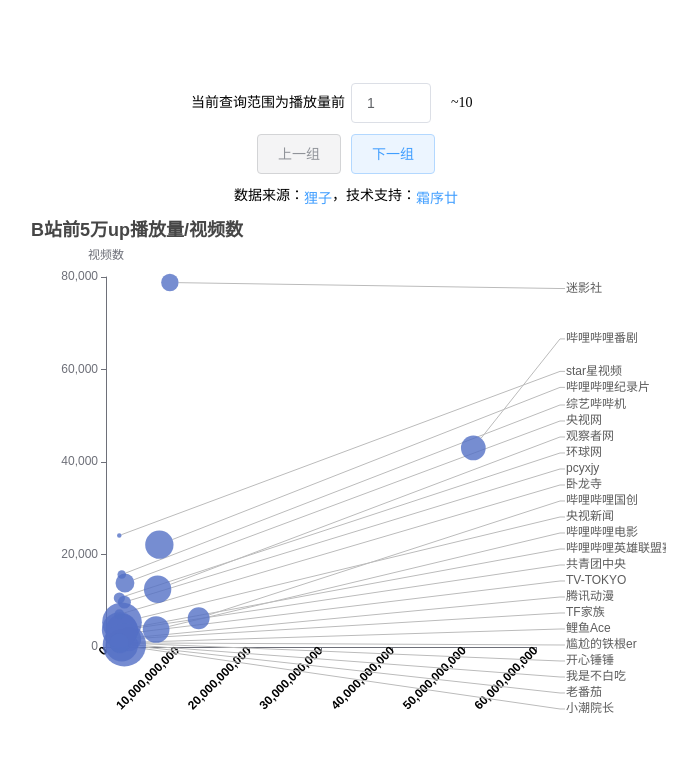
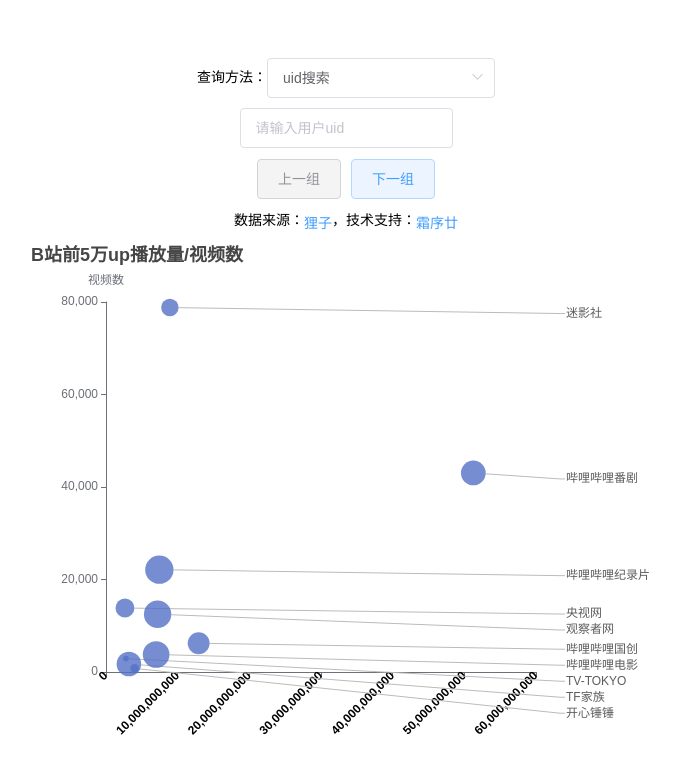
Before and after one commit to shuangxunian/biliUpShow, a Vue app: page /#/myboard in a window 1280 px wide. Shown: the top 774 px of the page, without its empty margins (294-991 px from the left). Built offline with nearby package versions, Linux system fonts and the light colour scheme.

Commit message:
feat: 新增查找功能

```diff
--- a/src/components/MyBoard.vue
+++ b/src/components/MyBoard.vue
@@ -1,17 +1,38 @@
 <template>
   <div class="board-main">
     <div class="board-body">
+      <div class="find-func">
+        <p class="find-func-text">
+          查询方法：
+        </p>
+        <el-select v-model="findFunc" placeholder="请选择">
+          <el-option
+            v-for="item in options"
+            :key="item.value"
+            :label="item.label"
+            :value="item.value">
+          </el-option>
+        </el-select>
+      </div>
       <div class="find">
+        <!-- uid搜索 -->
+        <div v-if="findFunc === 4">
+          <el-input v-model="findData" placeholder="请输入用户uid"></el-input>
+        </div>
+        <!-- 用户名搜索 -->
+        <div v-if="findFunc === 3">
+          <el-input v-model="findData" placeholder="请输入用户名"></el-input>
+        </div>
+        <!-- 范围搜索 -->
+        <div v-if="findFunc === 2">
           <p class="find-text">
             当前查询范围为播放量前
           </p>
-         <!-- :min="1" :step="1" -->
-        <!-- <el-input class="input no-number" v-model.number="input" oninput="value=value.replace(/[^0-9]/g,'')" type="number"></el-input> -->
           <el-input class="input no-number" v-model.number="input" :min="1" :max="49901" :step="1"></el-input>
-        <!-- <el-input-number v-model="input" :min="10" :controls="false"></el-input-number> -->
           <p class="find-out-data">
             ~{{ +input + 9 }}
           </p>
+        </div>
       </div>
       <div class="btn">
         <el-button type="info" plain @click="input -= 10">上一组</el-button>
@@ -32,8 +53,15 @@
   data () {
     return {
       input: 1,
+      findFunc: 4,
+      options: [
+        { value: 4, label: 'uid搜索' },
+        { value: 3, label: '用户名搜索' },
+        { value: 2, label: '范围搜索' }
+      ],
       allData: [],
-      getData: []
+      getData: [],
+      findData: ''
     }
   },
   watch: {
@@ -48,11 +76,17 @@
         this.getChart()
         // console.log(newVal)
       }
+    },
+    findData: {
+      handler (newVal, oldVal) {
+        this.debounce(this.getFindRes, 500)
+      },
+      deep: true
     }
   },
   created () {
     this.allData = json50000.data
-    this.getData = this.allData.slice(0, 24)
+    this.getData = this.allData.slice(0, 10)
   },
   mounted () {
     this.getChart()
@@ -122,6 +156,23 @@
           }
         ]
       })
+    },
+    getFindRes () {
+      this.getData = []
+      // for (let i = 0; i < this.allData.length; i++) {
+      for (let i = 0; i < 10; i++) {
+        if (this.allData[i][this.findFunc] === this.findData) {
+          this.getData.push(this.allData[i])
+          break
+        }
+      }
+      this.getChart()
+    },
+    debounce (fn, wait) {
+      if (this.timer !== null) {
+        clearTimeout(this.timer)
+      }
+      this.timer = setTimeout(fn, wait)
     }
   }
 
@@ -130,7 +181,7 @@
 
 <style lang="less" scoped>
 .board-main {
-  width:100%;
+  width: 100%;
   height: 100%;
   p {
     margin: 0;
@@ -144,10 +195,17 @@
     flex-direction: column;
     justify-content: center;
     font-size: 14px;
+    .find-func {
+      display: flex;
+      justify-content: center;
+      .find-func-text {
+        line-height: 40px;
+      }
+    }
     .find {
       display: flex;
       line-height: 40px;
-      margin: 0 auto;
+      margin: 10px auto;
       .find-text {
         width: 160px;
       }
@@ -160,7 +218,7 @@
       }
     }
     .btn {
-      margin-top: 10px;
+      // margin-top: 10px;
       display: flex;
       justify-content: center;
     }
--- a/src/plugins/element.js
+++ b/src/plugins/element.js
@@ -1,6 +1,8 @@
 import Vue from 'vue'
-import { Button, Input, Link } from 'element-ui'
+import { Button, Input, Link, Select, Option } from 'element-ui'
 
 Vue.use(Button)
 Vue.use(Input)
 Vue.use(Link)
+Vue.use(Select)
+Vue.use(Option)
```
Lines whose indentation alone changed are shown as unchanged.
